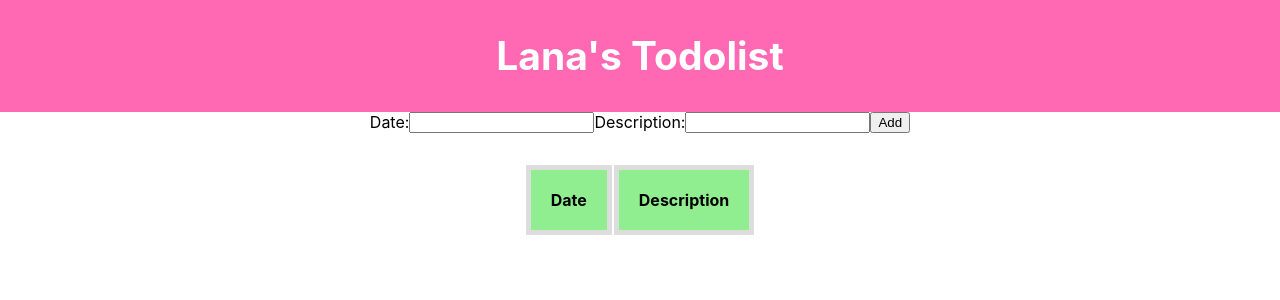
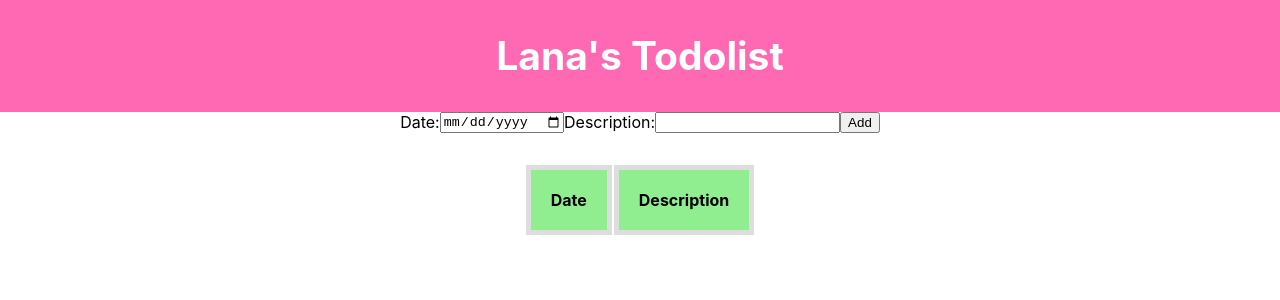
Before and after one commit to SvetlanaZhak/ToDoList, a React (Create React App) app: page / in a window 1280 px wide. Shown: the top 300 px of the page. Built offline with nearby package versions, Linux system fonts and the light colour scheme.

Commit message:
Date input
Date type input fixed

```diff
--- a/src/App.js
+++ b/src/App.js
@@ -1,5 +1,5 @@
 import React, { Component } from 'react';
-import logo from './logo.svg';
+//import logo from './logo.svg';
 import './App.css';
 import TodoTable from './TodoTable';
 
@@ -53,11 +53,12 @@ class App extends Component {
             <div className="Div-inputs">
               <div>
                 <div>Date:</div>
-                <input type="text" onChange={this.descriptionChanged} value={this.state.description} />
+                <input type="date" onChange={this.dateChanged} value={this.state.date} />
+
               </div>
               <div>
                 <div>Description:</div>
-                <input type="text" onChange={this.dateChanged} value={this.state.date} />
+                <input type="text" onChange={this.descriptionChanged} value={this.state.description} />
               </div>
               <input type="submit" value="Add" />
             </div>
```
